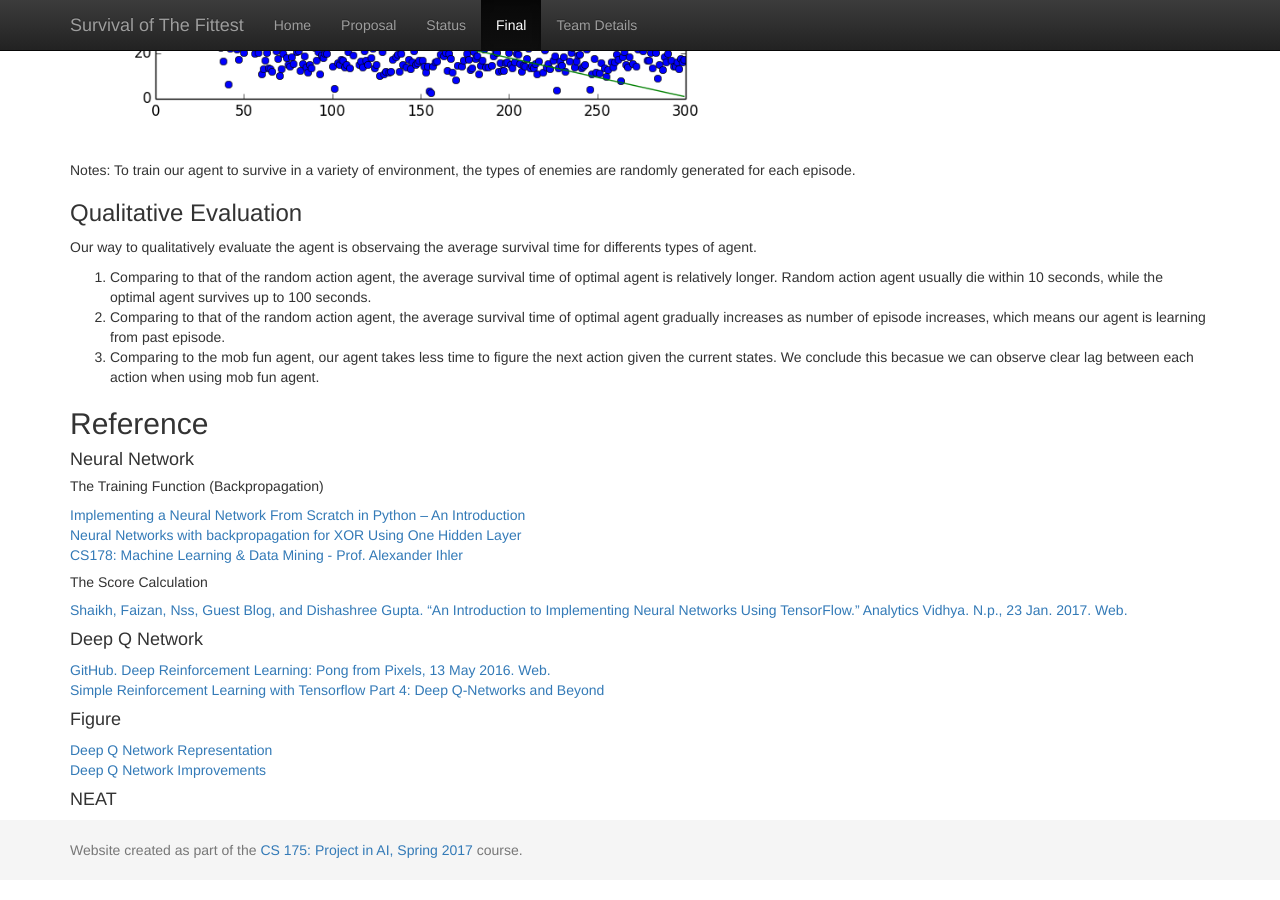
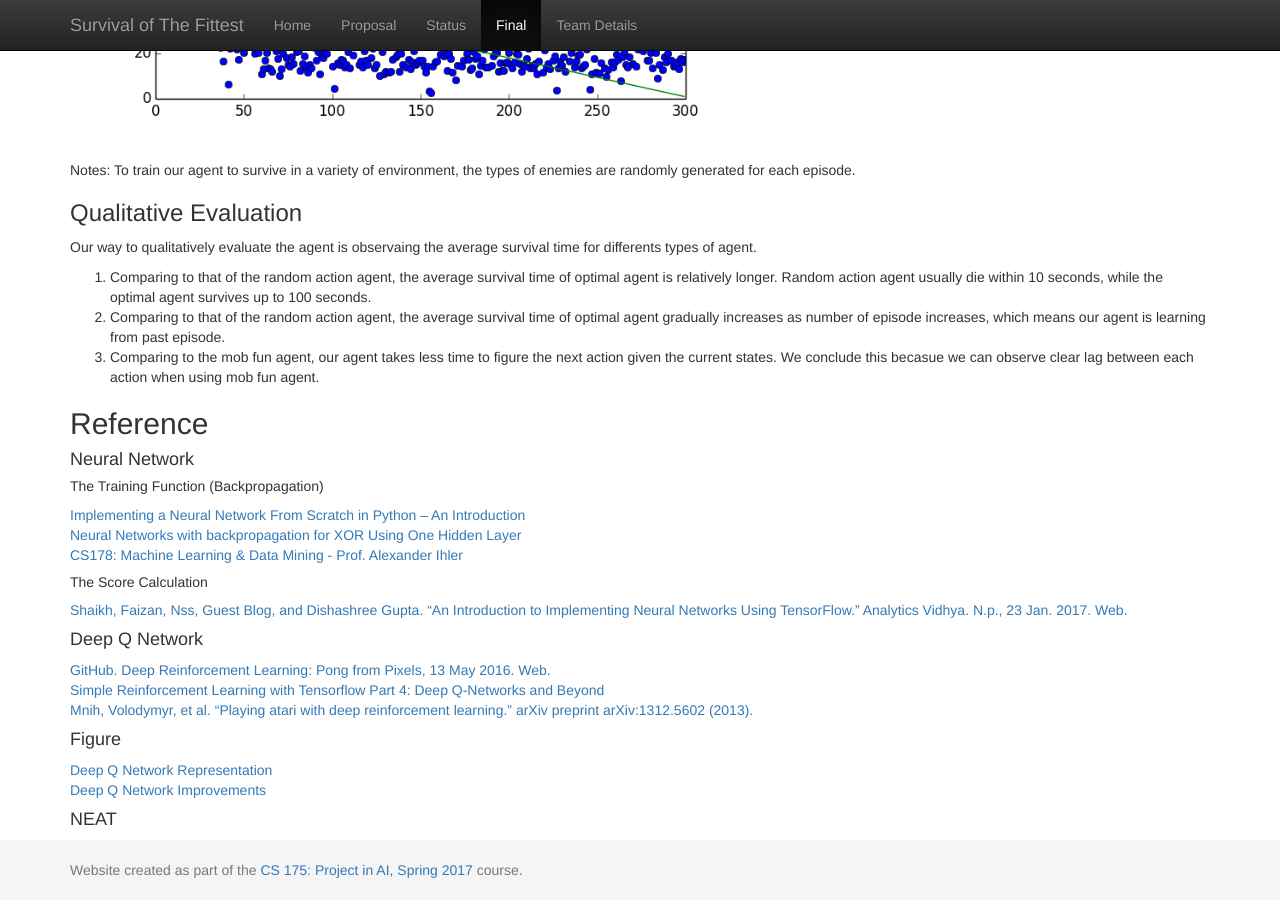
Before and after one commit to mingh2/SurvivalOfTheFittest, a Jekyll site: the page built from docs/final.md, in a window 1280 px wide and 900 px high, scrolled down 10204 px. Built offline with Jekyll 4.4.1, drawn with Linux system fonts in a browser that asks for light colours.

Commit message:
Update final.md

```diff
--- a/docs/final.md
+++ b/docs/final.md
@@ -212,6 +212,8 @@ Our way to qualitatively evaluate the agent is observaing the average survival t
 [GitHub. Deep Reinforcement Learning: Pong from Pixels, 13 May 2016. Web.](http://karpathy.github.io/2016/05/31/rl/)
 <br/>
 [Simple Reinforcement Learning with Tensorflow Part 4: Deep Q-Networks and Beyond](https://medium.com/@awjuliani/simple-reinforcement-learning-with-tensorflow-part-4-deep-q-networks-and-beyond-8438a3e2b8df)
+<br/>
+[Mnih, Volodymyr, et al. "Playing atari with deep reinforcement learning." arXiv preprint arXiv:1312.5602 (2013).](https://www.cs.toronto.edu/~vmnih/docs/dqn.pdf)
 
 #### Figure
 [Deep Q Network Representation](https://cdn-images-1.medium.com/max/800/1*T54Ngd-b_CKcP3N6hyXLVg.png)
```
